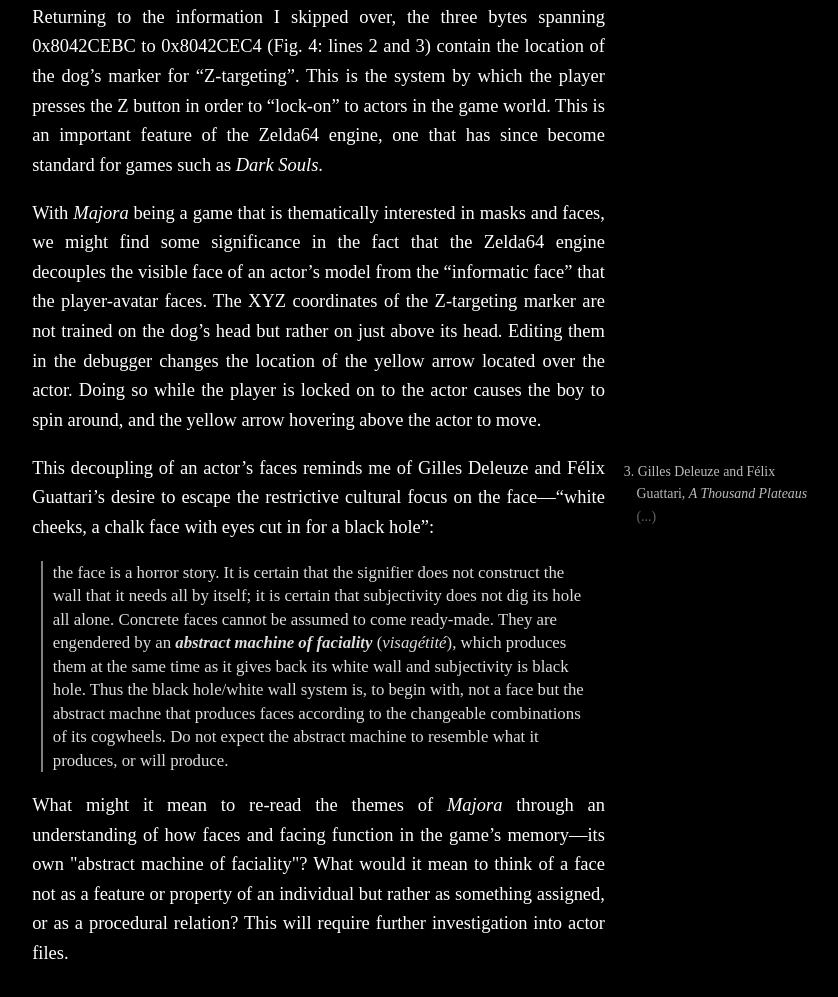
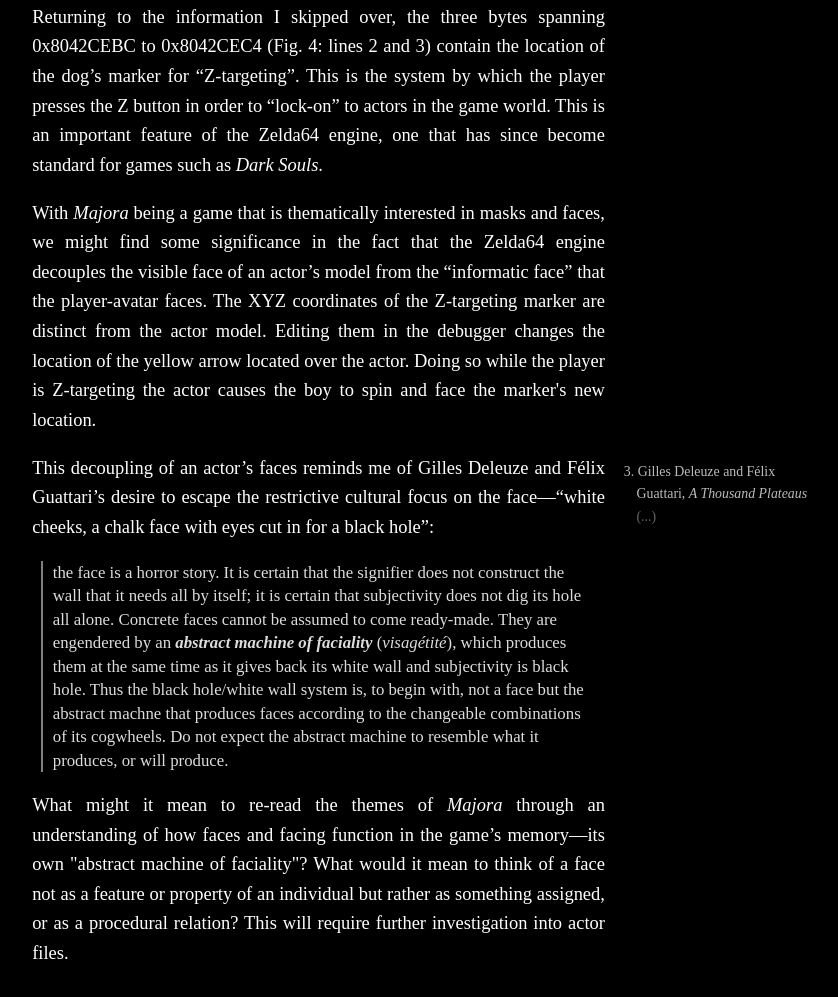
Before and after one commit to bingharw/recursionsblog, a plain HTML site: page investigations_of_a_dog.html in a window 1280 px wide. Shown: the part 6334-7331 px from the top of the page, without its empty margins (226-1064 px from the left). Drawn offline with Linux system fonts and the light colour scheme; a web font is replaced by a local one.

Commit message:
dog update

```diff
--- a/investigations_of_a_dog.html
+++ b/investigations_of_a_dog.html
@@ -88,7 +88,7 @@
 				<img src="dog_stretch.png" alt="A wide-looking dog">
 				<figcaption>Fig. 7: The dog actor with increaed X scale value only</figcaption>
 				<p>Returning to the information I skipped over, the three bytes spanning 0x8042CEBC to 0x8042CEC4 (Fig. 4: lines 2 and 3) contain the location of the dog’s marker for “Z-targeting”. This is the system by which the player presses the Z button in order to “lock-on” to actors in the game world. This is an important feature of the Zelda64 engine, one that has since become standard for games such as <cite>Dark Souls</cite>. </p>
-				<p>With <cite>Majora</cite> being a game that is thematically interested in masks and faces, we might find some significance in the fact that the Zelda64 engine decouples the visible face of an actor’s model from the “informatic face” that the player-avatar faces. The XYZ coordinates of the Z-targeting marker are not trained on the dog’s head but rather on just above its head. Editing them in the debugger changes the location of the yellow arrow located over the actor. Doing so while the player is locked on to the actor causes the boy to spin around, and the yellow arrow hovering above the actor to move.</p>
+				<p>With <cite>Majora</cite> being a game that is thematically interested in masks and faces, we might find some significance in the fact that the Zelda64 engine decouples the visible face of an actor’s model from the “informatic face” that the player-avatar faces. The XYZ coordinates of the Z-targeting marker are distinct from the actor model. Editing them in the debugger changes the location of the yellow arrow located over the actor. Doing so while the player is Z-targeting the actor causes the boy to spin and face the marker's new location.</p>
 				<aside class="note">
 					<p class="ref">3. Gilles Deleuze and Félix Guattari, <cite>A Thousand Plateaus</cite>
 					<span class="ref_active"> (...)</span>
```
